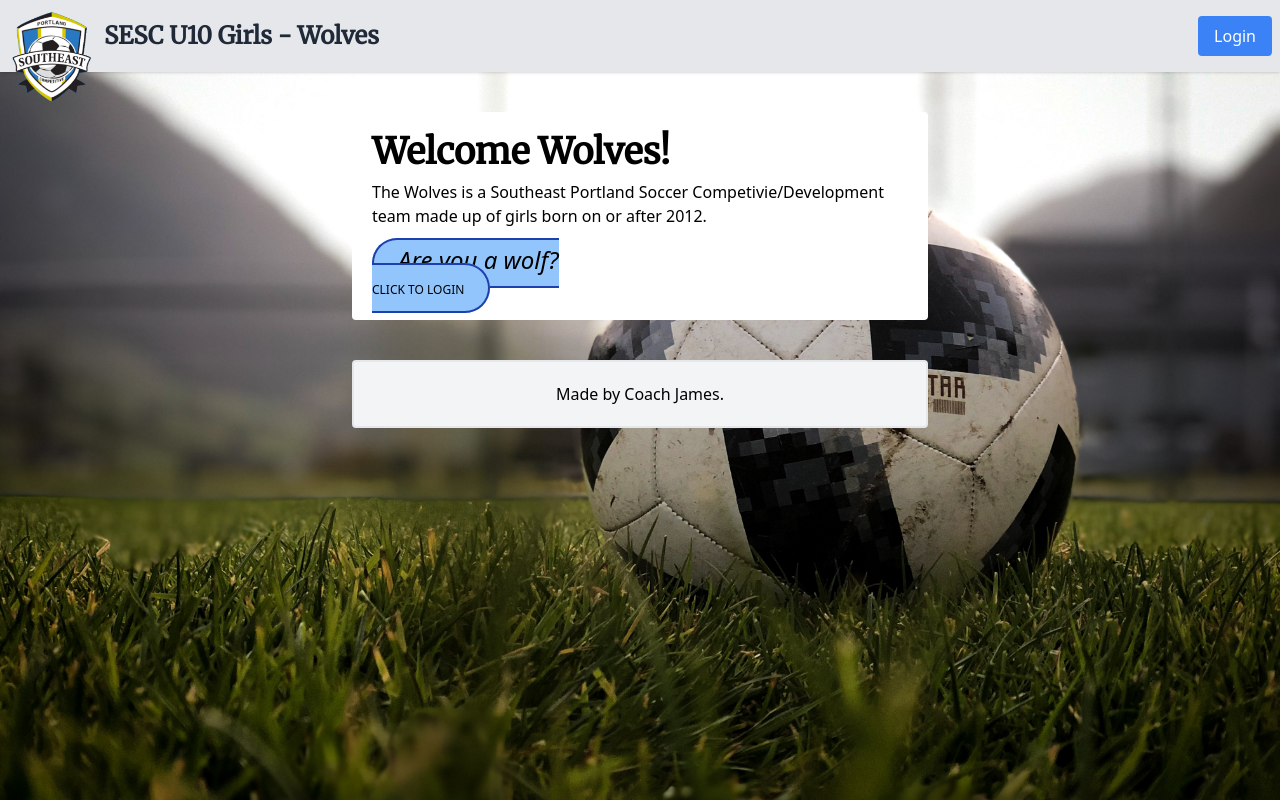
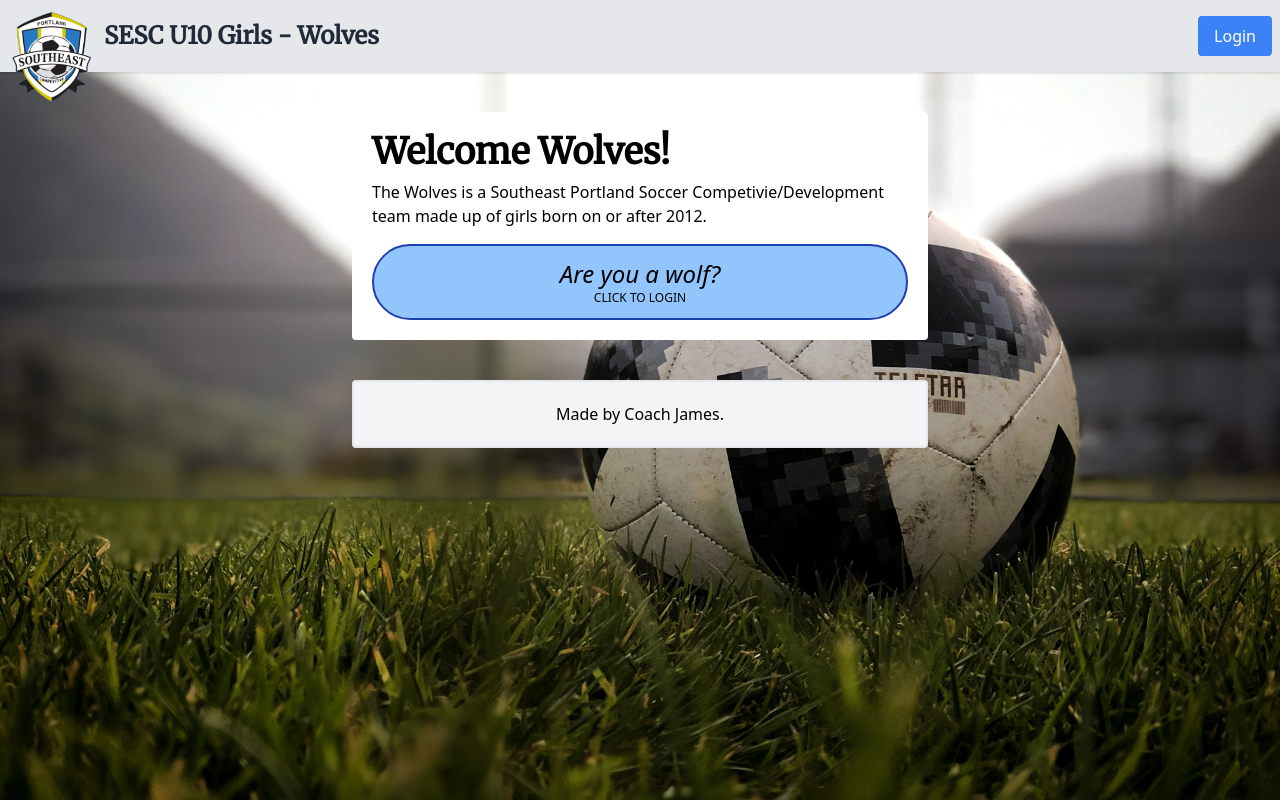
Before and after one commit to james-kennedy-krill/sescwolves.club, a Next.js app: page / in a window 1280 px wide. Built offline with nearby package versions, Linux system fonts and the light colour scheme; no server answers.

Commit message:
styling changes to button on homepage

```diff
--- a/pages/index.tsx
+++ b/pages/index.tsx
@@ -41,9 +41,8 @@ export default function Home({ initialPlayers }: { initialPlayers: Player[] }) {
         {!user && (
           <div>
             <Link href="/api/auth/login">
-              <a className="border-2 border-blue-800 bg-blue-300 hover:bg-blue-700 hover:text-white py-3 px-6 rounded-full text-center">
+              <a className="flex flex-col justify-center items-center border-2 border-blue-800 bg-blue-300 hover:bg-blue-700 hover:text-white py-3 px-6 rounded-full text-center">
                 <span className="text-2xl italic">Are you a wolf?</span>
-                <br />
                 <span className="text-xs uppercase">Click to login</span>
               </a>
             </Link>
```
